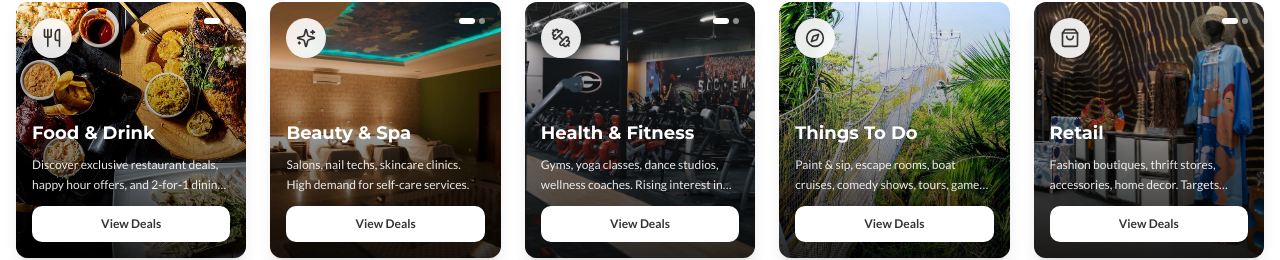
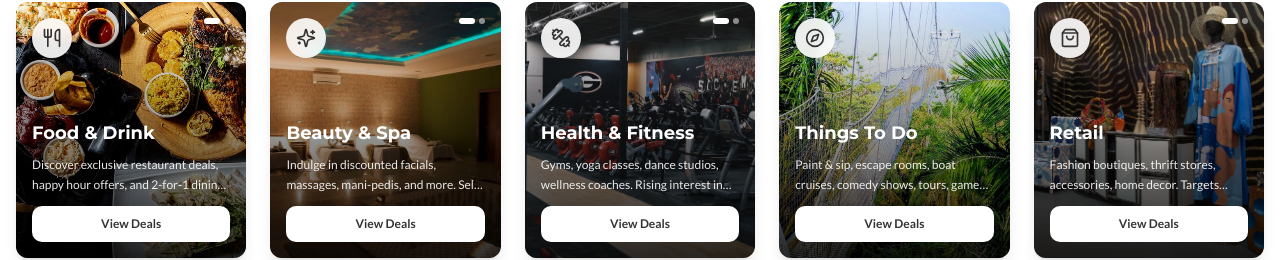
Before and after one commit to getvouchify/getvouchify, a React (Vite) app: page / in a window 1280 px wide. Shown: the part 3783-4043 px from the top of the page. Built offline with nearby package versions, Linux system fonts and the light colour scheme; the HTML template or start-up script is replaced by a standard one.

Commit message:
Update beauty category description

```diff
--- a/src/components/Categories.tsx
+++ b/src/components/Categories.tsx
@@ -22,7 +22,7 @@ const categories = [{
 }, {
   icon: Sparkles,
   title: "Beauty & Spa",
-  description: "Salons, nail techs, skincare clinics. High demand for self-care services.",
+  description: "Indulge in discounted facials, massages, mani-pedis, and more. Self-care just got a whole lot more affordable.",
   color: "text-primary",
   images: [beautySpa1, beautySpa2]
 }, {
```
